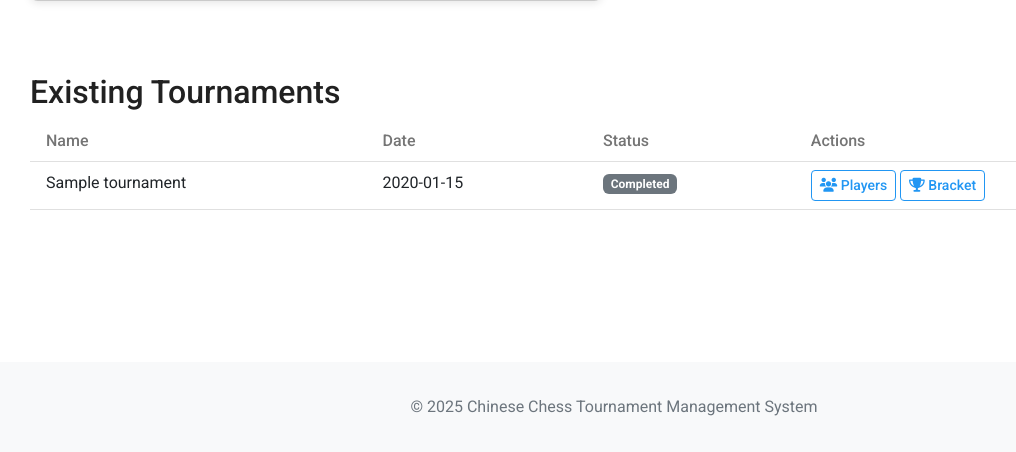
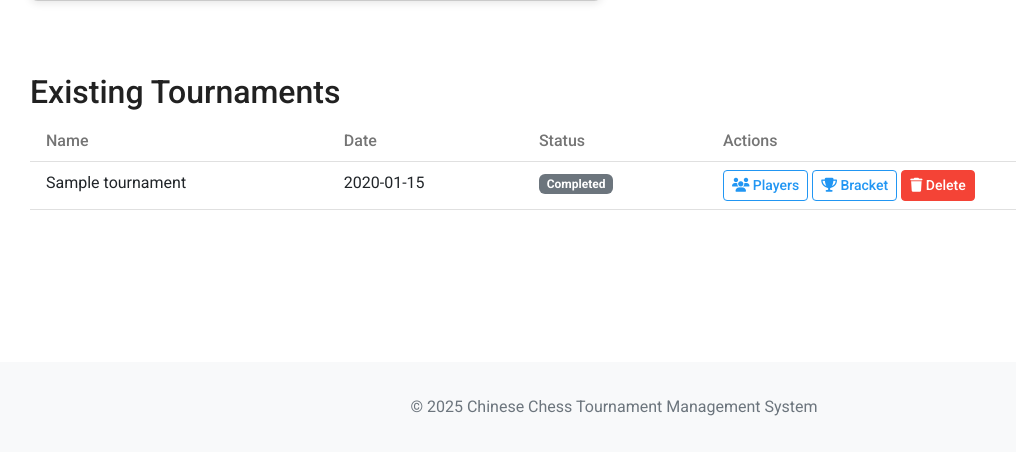
Before and after one commit to codelsaac/ChineseBracketMaster, a Flask app: page / in a window 1280 px wide. Shown: the part 610-1062 px from the top of the page, without its empty margins (26-1042 px from the left). Run offline with Flask 3, Linux system fonts and the light colour scheme; tables that the repository leaves empty hold one stand-in row (values such as "Sample post"); some libraries are stand-ins or nearby versions.

Commit message:
Add ability to remove tournaments and allow modification during progress
Implements tournament deletion with data cleanup and allows adding players while in progress.

Replit-Commit-Author: Agent
Replit-Commit-Session-Id: 35c601c1-4001-4d85-b5fa-262755b1a43f
Replit-Commit-Screenshot-Url: https://storage.googleapis.com/screenshot-production-us-central1/710e4296-b01d-4890-897c-23066439fe78/b4373f19-809f-470e-ae9c-ecdbf94a9c04.jpg

```diff
--- a/routes.py
+++ b/routes.py
@@ -290,6 +290,50 @@ def page_not_found(e):
     """Custom 404 page"""
     return render_template('404.html'), 404
 
+@app.route('/tournament/<int:tournament_id>/delete', methods=['POST'])
+def delete_tournament(tournament_id):
+    """Delete a tournament and all its related data"""
+    try:
+        tournament = Tournament.query.get_or_404(tournament_id)
+
+        # Safety measure to prevent accidental deletion in production
+        if tournament.status == 'completed' and False:  # Set to True in production to prevent completed tournament deletion
+            flash('Completed tournaments cannot be deleted', 'error')
+            return redirect(url_for('index'))
+
+        # First delete all matches related to this tournament
+        # Use raw SQL with proper constraints deferred to avoid FK constraint errors
+        db.session.execute(db.text("SET CONSTRAINTS ALL DEFERRED"))
+
+        # Clear next_match_id references first
+        db.session.execute(
+            db.text("UPDATE match SET next_match_id = NULL WHERE tournament_id = :tid"),
+            {"tid": tournament_id}
+        )
+        db.session.commit()
+
+        # Now delete all matches
+        db.session.execute(
+            db.text("DELETE FROM match WHERE tournament_id = :tid"),
+            {"tid": tournament_id}
+        )
+        db.session.commit()
+
+        # Delete all players in this tournament
+        Player.query.filter_by(tournament_id=tournament_id).delete()
+
+        # Finally delete the tournament itself
+        db.session.delete(tournament)
+        db.session.commit()
+
+        flash(f'Tournament "{tournament.name}" deleted successfully', 'success')
+    except Exception as e:
+        db.session.rollback()
+        print(f"Error deleting tournament: {str(e)}")
+        flash(f'Error deleting tournament: {str(e)}', 'error')
+
+    return redirect(url_for('index'))
+
 @app.errorhandler(500)
 def server_error(e):
     """Custom 500 page"""
--- a/templates/index.html
+++ b/templates/index.html
@@ -83,6 +83,9 @@
                                     <a href="{{ url_for('view_tournament', tournament_id=tournament.id) }}" class="btn btn-sm btn-outline">
                                         <i class="fas fa-trophy"></i> Bracket
                                     </a>
+                                    <button onclick="confirmDeleteTournament({{ tournament.id }}, '{{ tournament.name }}')" class="btn btn-sm btn-danger">
+                                        <i class="fas fa-trash"></i> Delete
+                                    </button>
                                 </td>
                             </tr>
                         {% endfor %}
@@ -95,5 +98,42 @@
             </div>
         {% endif %}
     </div>
+
+    <!-- Delete Tournament Modal -->
+    <div class="modal fade" id="deleteTournamentModal" tabindex="-1" aria-labelledby="deleteTournamentModalLabel" aria-hidden="true">
+        <div class="modal-dialog">
+            <div class="modal-content">
+                <div class="modal-header">
+                    <h5 class="modal-title" id="deleteTournamentModalLabel">Confirm Deletion</h5>
+                    <button type="button" class="btn-close" data-bs-dismiss="modal" aria-label="Close"></button>
+                </div>
+                <div class="modal-body">
+                    <p id="delete-tournament-confirm-message">Are you sure you want to delete this tournament?</p>
+                    <p class="text-danger">This will permanently delete the tournament, all players, and all match data. This action cannot be undone.</p>
+                </div>
+                <div class="modal-footer">
+                    <button type="button" class="btn btn-secondary" data-bs-dismiss="modal">Cancel</button>
+                    <form id="delete-tournament-form" action="/tournament/0/delete" method="POST">
+                        <button type="submit" class="btn btn-danger">Delete Tournament</button>
+                    </form>
+                </div>
+            </div>
+        </div>
+    </div>
 </div>
+
+<script>
+    function confirmDeleteTournament(tournamentId, tournamentName) {
+        // Update the confirmation message
+        document.getElementById('delete-tournament-confirm-message').textContent = `Are you sure you want to delete tournament "${tournamentName}"?`;
+
+        // Update the form action
+        const form = document.getElementById('delete-tournament-form');
+        form.action = form.action.replace('/0', `/${tournamentId}`);
+
+        // Show the modal
+        const modal = new bootstrap.Modal(document.getElementById('deleteTournamentModal'));
+        modal.show();
+    }
+</script>
 {% endblock %}
```
Also changed, not shown: templates/players.html (+6 -1 lines), tournament.py (+16 -7 lines), attached_assets/image_1746027806556.png (added), attached_assets/image_1746027897691.png (added), attached_assets/image_1746027990323.png (added).
